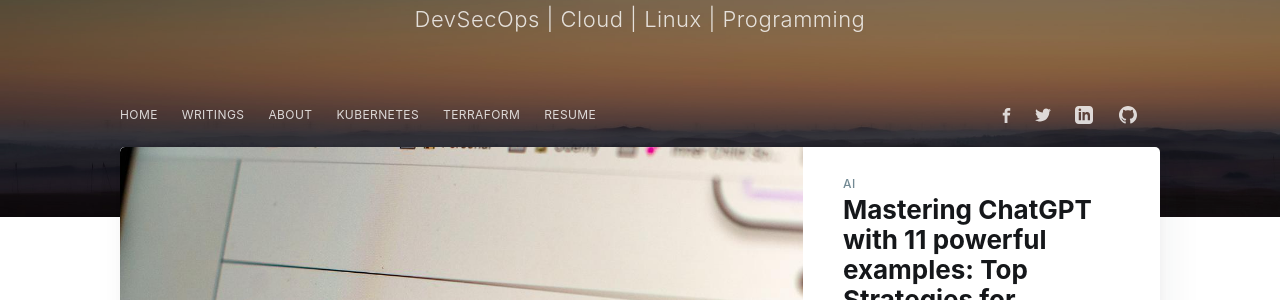
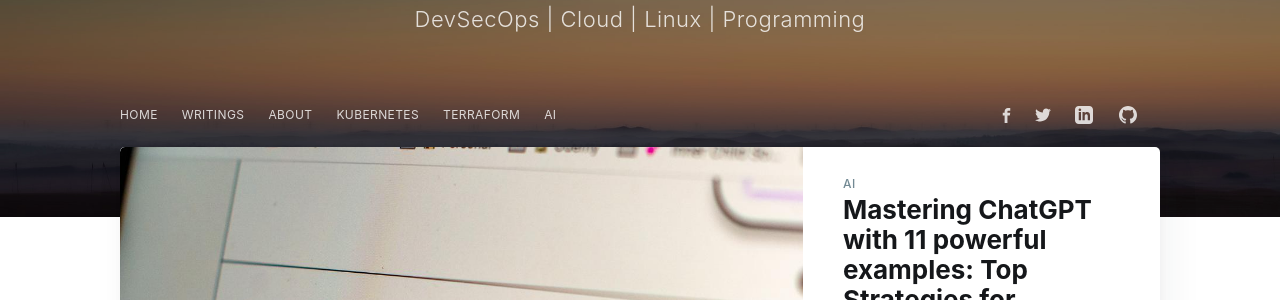
Before and after one commit to faizanbashir/faizanbashir.github.io, a Jekyll site: the page built from index.html, in a window 1280 px wide and 900 px high. Shown: the part 185-485 px from the top of the window. Built offline with Jekyll 4.4.1, drawn with Linux system fonts in a browser that asks for light colours; nearby versions of some CDN libraries; the list of posts is cut into pages by our own code.

Commit message:
Updated navigation

```diff
--- a/_includes/navigation.html
+++ b/_includes/navigation.html
@@ -15,6 +15,6 @@
     <a href="{{site.baseurl}}tag/terraform/">Terraform</a>
   </li>
   <li class="nav-getting-started" role="menuitem">
-    <a href="{{site.baseurl}}assets/docs/CV.pdf">Resume</a>
+    <a href="{{site.baseurl}}tag/ai">AI</a>
   </li>
 </ul>
```
